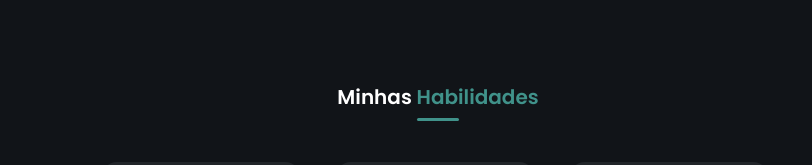
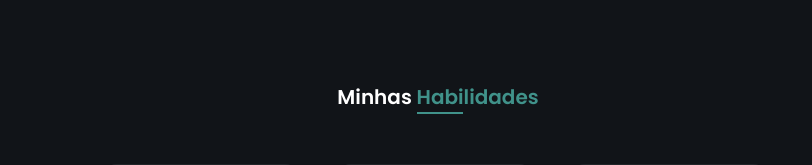
Before and after one commit to Caio-Fortes/Portfolio, a Vue app in the folder project/: page / in a window 1280 px wide. Shown: the part 718-883 px from the top of the page, without its empty margins (202-1014 px from the left). Built offline with nearby package versions, Linux system fonts and the light colour scheme.

Commit message:
componente de title

```diff
--- a/project/src/components/MyServices.vue
+++ b/project/src/components/MyServices.vue
@@ -1,6 +1,4 @@
 <script>
-    import '../css/components/MyServices.scss';
-
     export default{
         data(){
             return{
@@ -56,13 +54,7 @@
 </script>
 
 <template>
-   <div id="titleContainer">
-        <h1 class="title">
-            <span>Minhas</span>
-            <span class="title-habilidades"> Habilidades</span>
-        </h1>
-        <div id="rowSeparator"></div>
-   </div>
+   <Title TitleOne="Minhas" TitleTwo="Habilidades" />
    <div id="SkillsContainer">
         <div class="widgets" v-for="skill in skills">
             <div class="circle-icon">
@@ -79,3 +71,8 @@
         </div>
    </div>
 </template>
+
+<script setup>
+    import Title from './TitleContainer.vue';
+    import '../css/components/MyServices.scss';
+</script>
--- /dev/null
+++ b/project/src/components/TitleContainer.vue
@@ -0,0 +1,25 @@
+<script>
+    export default{
+        props:{
+            TitleOne:{
+                typeof: String,
+                required: true,
+                default: 'text one'
+            },
+            TitleTwo:{
+                typeof: String,
+                required: true,
+                default: 'text '
+            }
+        }
+    }
+</script>
+
+<template>
+   <div id="titleContainer">
+        <h1 class="title-primary-text">
+            {{ TitleOne }}
+            <span class="title-second-text"> {{ TitleTwo }}</span>
+        </h1>
+   </div>
+</template>
--- a/project/src/css/_helpers.scss
+++ b/project/src/css/_helpers.scss
@@ -29,6 +29,23 @@ $BlackSecondary: #212529;
 
 //Mixins
 
-@mixin setTitlesColor($a){
-    color: $a;
+@mixin setTitlesContainer(){
+    #titleContainer{
+        margin-top: 70px;
+        display: flex;
+        justify-content: center;
+    }
+
+    .title-primary-text{
+        font-family: 'semiBold';
+        font-size: 20px;
+    }
+
+    .title-second-text{
+        color: $GreenDefault;
+        border-bottom-width: 2px;
+        border-bottom-style: solid;
+        display: inline-block;
+        width: 23%;
+    }
 }
--- a/project/src/css/components/MyServices.css
+++ b/project/src/css/components/MyServices.css
@@ -14,30 +14,6 @@
   font-family: "regular";
   src: url("/fonts/Poppins-Regular.ttf") format("truetype");
 }
-#titleContainer {
-  margin-top: 70px;
-  display: flex;
-  justify-content: center;
-}
-
-.title {
-  font-family: "semiBold";
-  font-size: 20px;
-}
-
-.title-habilidades {
-  color: #40928A;
-}
-
-#rowSeparator {
-  background-color: #40928A;
-  width: 42px;
-  height: 3px;
-  position: absolute;
-  margin: 50px;
-  border-radius: 3px;
-}
-
 #SkillsContainer {
   display: flex;
   margin: 20px;
--- a/project/src/css/components/MyServices.scss
+++ b/project/src/css/components/MyServices.scss
@@ -1,28 +1,4 @@
 @import '../helpers';
-
-#titleContainer{
-    margin-top: 70px;
-    display: flex;
-    justify-content: center;
-}
-
-.title{
-    font-family: 'semiBold';
-    font-size: 20px;
-}
-
-.title-habilidades{
-    color: $GreenDefault;
-}
-
-#rowSeparator{
-    background-color: $GreenDefault;
-    width: 42px;
-    height: 3px;
-    position: absolute;
-    margin: 50px;
-    border-radius: 3px;
-}
 
 #SkillsContainer{
     display: flex;
--- a/project/src/css/styles.css
+++ b/project/src/css/styles.css
@@ -63,4 +63,23 @@ p {
   flex-wrap: wrap;
   flex-direction: row;
   justify-content: center;
+}
+
+#titleContainer {
+  margin-top: 70px;
+  display: flex;
+  justify-content: center;
+}
+
+.title-primary-text {
+  font-family: "semiBold";
+  font-size: 20px;
+}
+
+.title-second-text {
+  color: #40928A;
+  border-bottom-width: 2px;
+  border-bottom-style: solid;
+  display: inline-block;
+  width: 23%;
 }/*# sourceMappingURL=styles.css.map */
--- a/project/src/css/styles.scss
+++ b/project/src/css/styles.scss
@@ -50,3 +50,5 @@ p{
     flex-direction: row;
     justify-content: center;
 }
+
+@include setTitlesContainer();
```
Also changed, not shown: project/tasks.txt, 2 other files (tests, documents, lock files or other folders).
